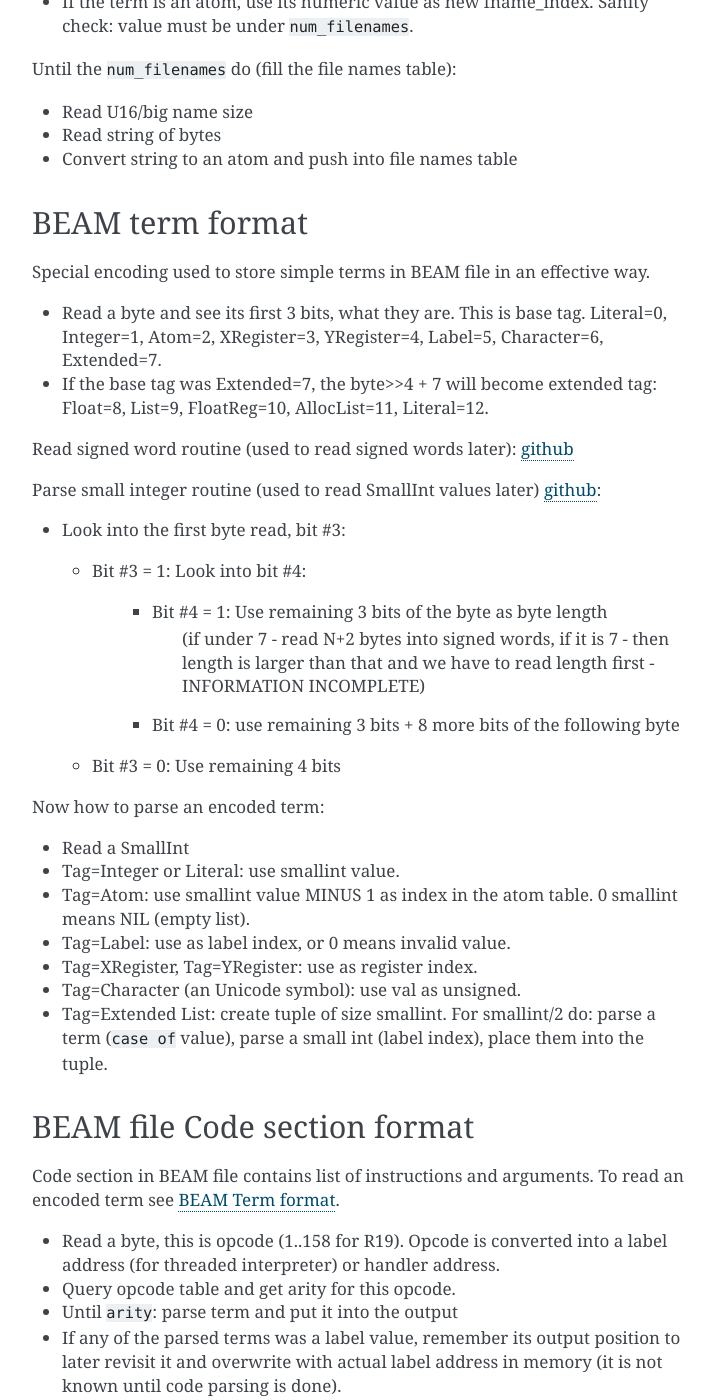
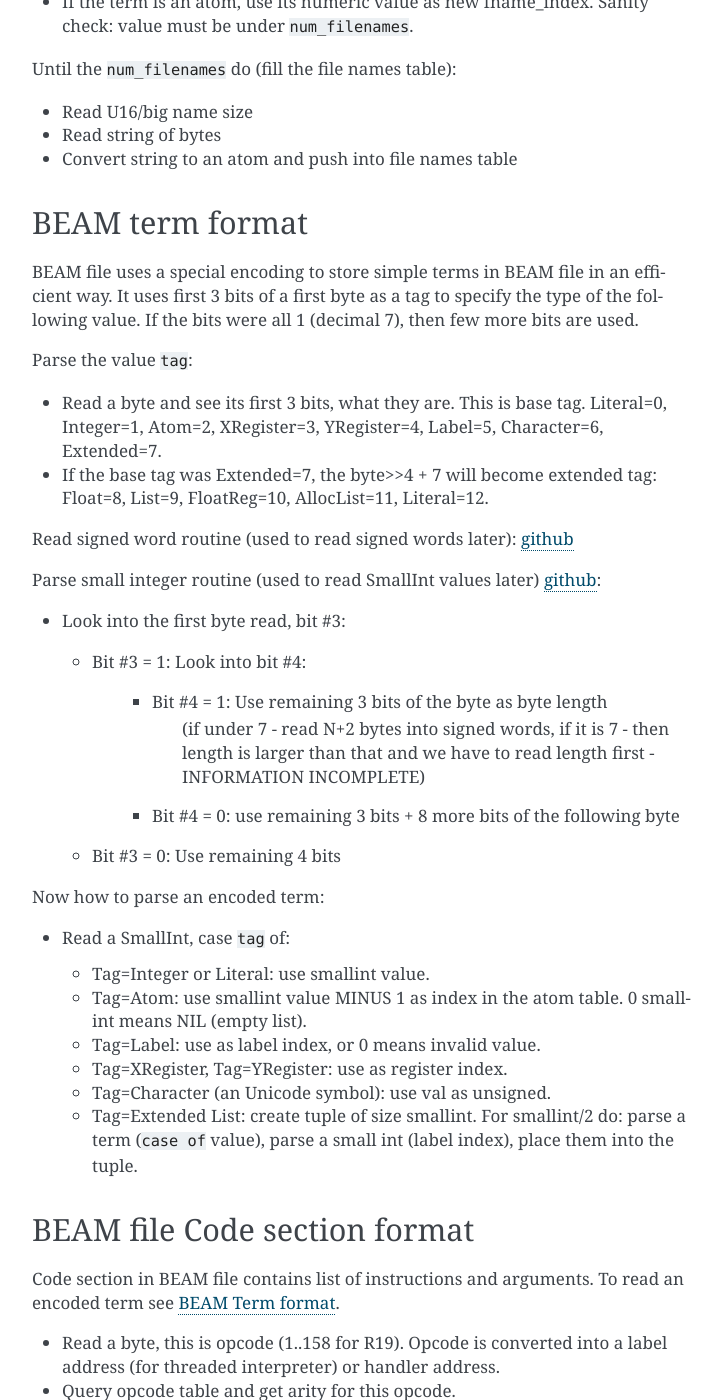
Before and after one commit to kvakvs/beam-wisdoms, a Sphinx documentation site: the page built from docs/source/beam-file.rst, in a window 1280 px wide and 1400 px high, scrolled down 2960 px. Shown: the whole window, without its empty margins (388-1110 px from the left). Built offline with Sphinx 7.4.7, drawn with Linux system fonts in a browser that asks for light colours; pages that are not in the unit, such as notebooks, are missing from menus; some of the changed text lies outside the part shown.

Commit message:
Spelling

```diff
--- a/docs/source/beam-file.rst
+++ b/docs/source/beam-file.rst
@@ -148,7 +148,12 @@ Until the ``num_filenames`` do (fill the file names table):
 BEAM term format
 ----------------
 
-Special encoding used to store simple terms in BEAM file in an effective way.
+BEAM file uses a special encoding to store simple terms in BEAM file in
+an efficient way. It uses first 3 bits of a first byte as a tag
+to specify the type of the following value.
+If the bits were all 1 (decimal 7), then few more bits are used.
+
+Parse the value ``tag``:
 
 *   Read a byte and see its first 3 bits, what they are. This is base tag.
     Literal=0, Integer=1, Atom=2, XRegister=3, YRegister=4, Label=5,
@@ -178,16 +183,17 @@ Parse small integer routine (used to read SmallInt values later)
 
 Now how to parse an encoded term:
 
-*   Read a SmallInt
-*   Tag=Integer or Literal: use smallint value.
-*   Tag=Atom: use smallint value MINUS 1 as index in the atom table.
-    0 smallint means NIL (empty list).
-*   Tag=Label: use as label index, or 0 means invalid value.
-*   Tag=XRegister, Tag=YRegister: use as register index.
-*   Tag=Character (an Unicode symbol): use val as unsigned.
-*   Tag=Extended List: create tuple of size smallint. For smallint/2 do: parse
-    a term (``case of`` value), parse a small int (label index), place them
-    into the tuple.
+*   Read a SmallInt, case ``tag`` of:
+
+    *   Tag=Integer or Literal: use smallint value.
+    *   Tag=Atom: use smallint value MINUS 1 as index in the atom table.
+        0 smallint means NIL (empty list).
+    *   Tag=Label: use as label index, or 0 means invalid value.
+    *   Tag=XRegister, Tag=YRegister: use as register index.
+    *   Tag=Character (an Unicode symbol): use val as unsigned.
+    *   Tag=Extended List: create tuple of size smallint. For smallint/2 do: parse
+        a term (``case of`` value), parse a small int (label index), place them
+        into the tuple.
 
 .. _beam-code-format:
 
```
Also changed, not shown: other parts of docs/source/beam-file.rst (+1 -1 lines).
